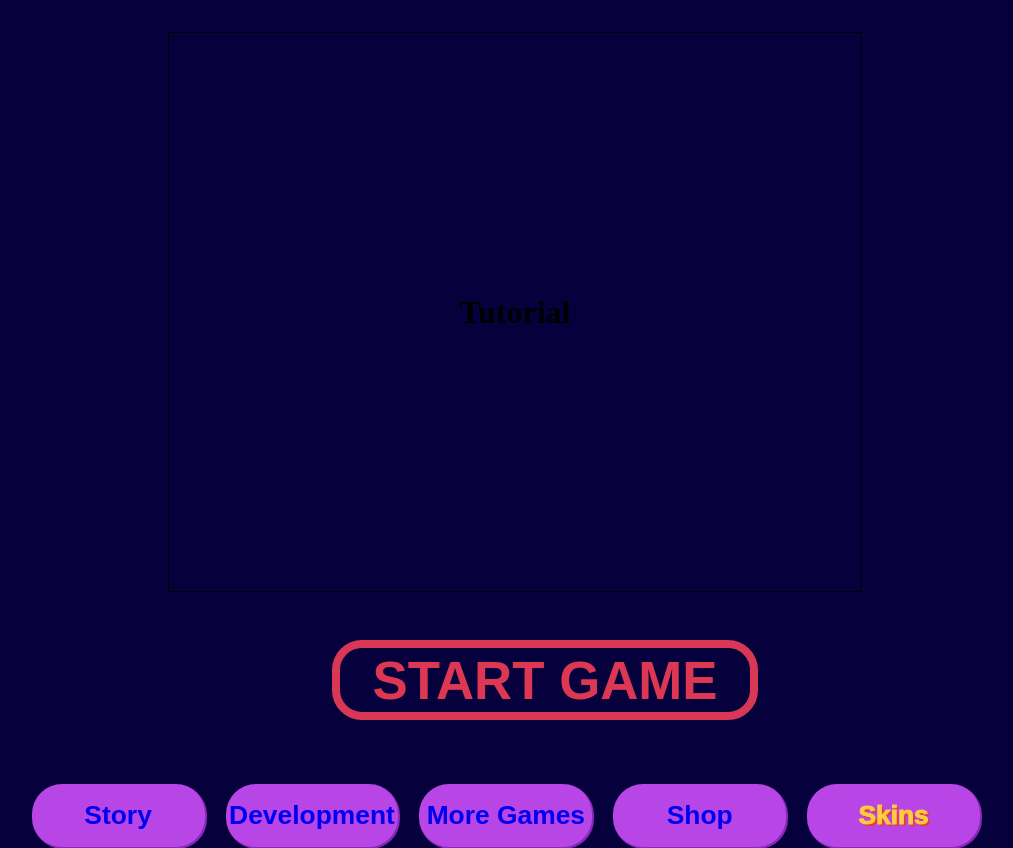
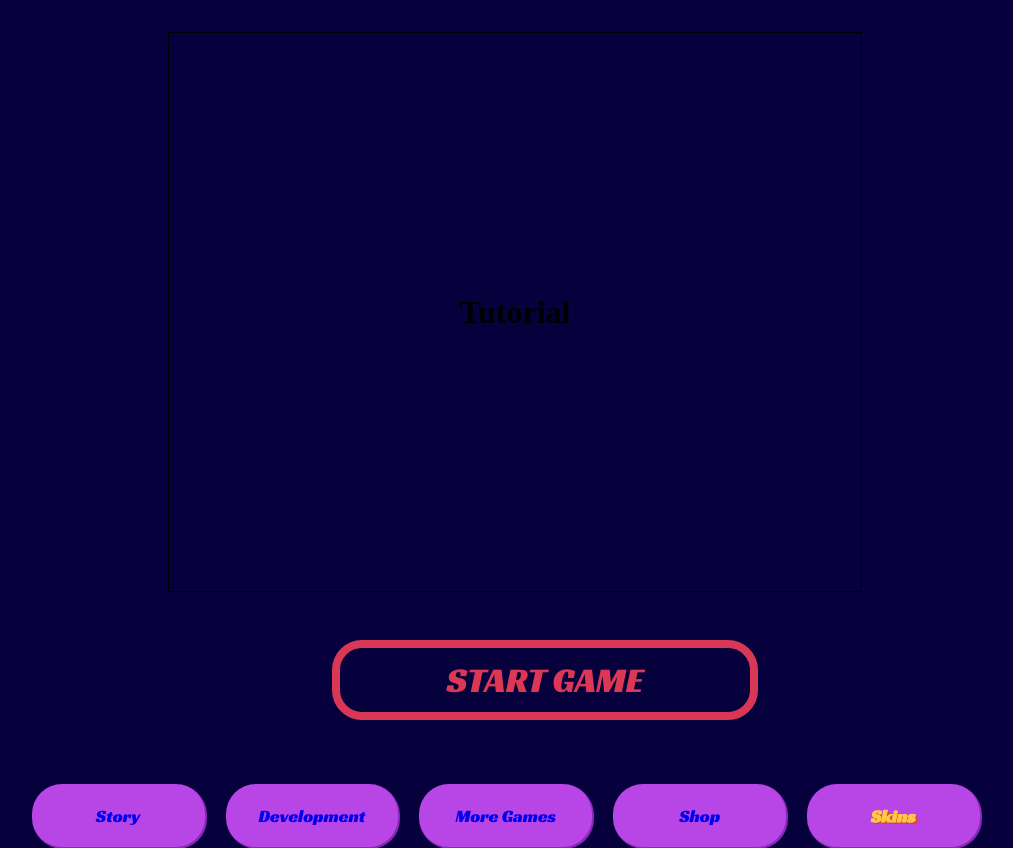
Before and after one commit to ymarkoff/SWD_500, a website: page templates/skins.html in a window 1280 px wide. Shown: the whole page, without its empty margins (95-1108 px from the left). Drawn offline with Linux system fonts and the light colour scheme.

Commit message:
-final submission commit

```diff
--- a/templates/skins.html
+++ b/templates/skins.html
@@ -1,4 +1,3 @@
-
 <html lang="en">
     <!DOCTYPE html>
     <head>
@@ -6,32 +5,33 @@
         <meta charset="UTF-8">
         <meta name="viewport" content="width=device-width, initial-scale=1.0">
         <meta http-equiv="X-UA-Compatible" content="ie=edge">
+        <link href='https://fonts.googleapis.com/css?family=Roboto' rel='stylesheet' type='text/css'>
+        <link href='https://fonts.googleapis.com/css?family=Racing+Sans+One' rel='stylesheet' type='text/css'>
         <title>Skins</title>
     </head>
     <body>
         <div class="l-landing-page">
             <div class="l-game-screen">
-
                 <h1>Tutorial</h1>
             </div>
             <div class="l-play-area">
-                <a class="l-play-button" href="../index.html"><h2>Start Game</h2></a>
+                <a class="l-play-button" href="../index.html"><span>Start Game</span></a>
             </div>
             <div class="l-menu">
                 <a class="l-menu-button" href="story.html">
-                    <h2>Story</h2>
-                <a>
+                    <span>Story</span>
+                </a>
                 <a class="l-menu-button" href="development.html">
-                    <h2>Development</h2>
+                    <span>Development</span>
                 </a>
                 <a class="l-menu-button" href="games.html">
-                    <h2>More Games</h2>
+                    <span>More Games</span>
                 </a>
                 <a class="l-menu-button" href="shop.html">
-                    <h2>Shop</h2>
+                    <span>Shop</span>
                 </a>
                 <a class="l-menu-button button-active" href="#">
-                    <h2>Skins</h2>
+                    <span>Skins</span>
                 </a>
             </div>
         </div>
```
Also changed, not shown: index.html (+5 -5 lines), templates/development.html (+5 -5 lines), templates/games.html (+8 -6 lines), templates/shop.html (+1 -1 lines), README.md, screenshots/development_desktop_1.png (added), screenshots/development_desktop_2.png (added), screenshots/development_mobile_1.png (added), screenshots/development_mobile_2.png (added), screenshots/index_desktop.png (added), screenshots/index_mobile.png (added), screenshots/shop_desktop_1.png (added), screenshots/shop_desktop_2.png (added), screenshots/shop_mobile_1.png (added), 1 more files.
